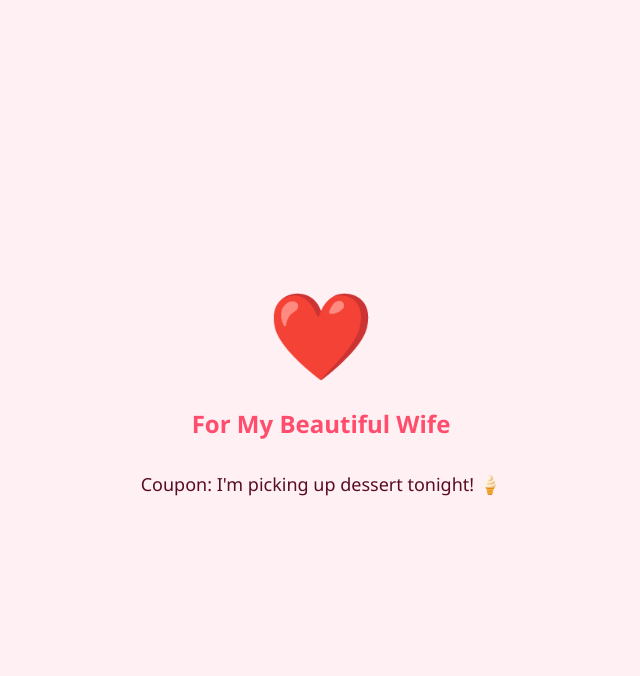
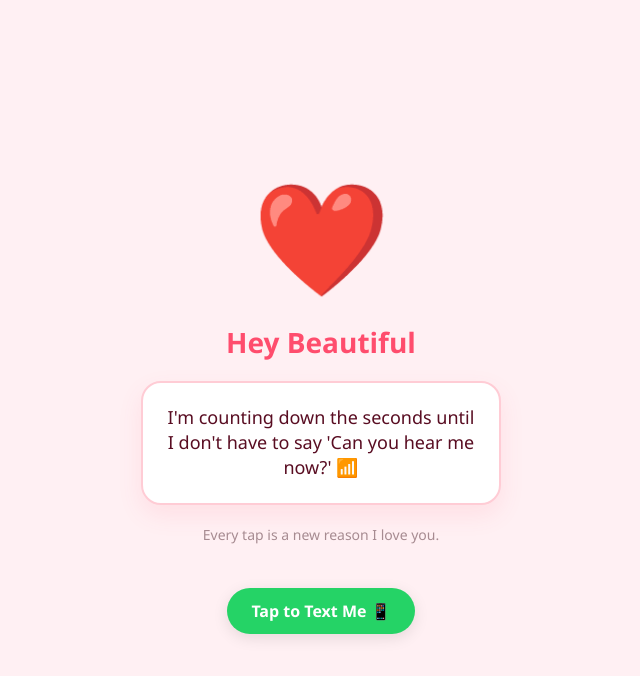
Before and after one commit to stmintun/van602, a plain HTML site: page index.html in a window 1280 px wide. Both pictures are taken after a click on the element "❤️". Shown: the whole page, without its empty margins (319-959 px from the left). Drawn offline with Linux system fonts and the light colour scheme.

Commit message:
Update index.html

```diff
--- a/index.html
+++ b/index.html
@@ -1,36 +1,146 @@
 <!DOCTYPE html>
-<html>
+<html lang="en">
 <head>
-    <meta name="viewport" content="width=device-width, initial-scale=1">
+    <meta charset="UTF-8">
+    <meta name="viewport" content="width=device-width, initial-scale=1.0">
+    <title>For My Beautiful Wife</title>
     <style>
-        body { background: #fff0f3; display: flex; flex-direction: column; align-items: center; justify-content: center; height: 100vh; margin: 0; font-family: 'Segoe UI', Tahoma, Geneva, Verdana, sans-serif; text-align: center; }
-        .heart { font-size: 80px; cursor: pointer; transition: transform 0.3s; animation: beat 1.2s infinite; }
-        @keyframes beat { 0%, 100% { transform: scale(1); } 50% { transform: scale(1.1); } }
-        h1 { color: #ff4d6d; margin-top: 20px; font-size: 24px; padding: 0 20px; }
-        #message { color: #590d22; font-size: 18px; margin-top: 15px; padding: 0 30px; min-height: 50px; }
-        .btn { margin-top: 30px; padding: 10px 20px; background: #ff4d6d; color: white; border: none; border-radius: 20px; font-weight: bold; }
+        :root {
+            --primary-pink: #ff4d6d;
+            --soft-bg: #fff0f3;
+            --text-dark: #590d22;
+        }
+
+        body {
+            background-color: var(--soft-bg);
+            display: flex;
+            flex-direction: column;
+            align-items: center;
+            justify-content: center;
+            height: 100vh;
+            margin: 0;
+            font-family: 'Segoe UI', Roboto, Helvetica, Arial, sans-serif;
+            text-align: center;
+            overflow: hidden;
+        }
+
+        .container {
+            padding: 20px;
+            max-width: 400px;
+        }
+
+        .heart {
+            font-size: 100px;
+            cursor: pointer;
+            display: inline-block;
+            transition: transform 0.2s;
+            animation: beat 1.2s infinite;
+            user-select: none;
+            -webkit-tap-highlight-color: transparent;
+        }
+
+        @keyframes beat {
+            0%, 100% { transform: scale(1); }
+            50% { transform: scale(1.15); }
+        }
+
+        .heart:active {
+            transform: scale(0.9);
+        }
+
+        h1 {
+            color: var(--primary-pink);
+            font-size: 28px;
+            margin: 20px 0 10px 0;
+        }
+
+        #message-box {
+            background: white;
+            padding: 20px;
+            border-radius: 20px;
+            box-shadow: 0 10px 25px rgba(255, 77, 109, 0.1);
+            min-height: 80px;
+            display: flex;
+            align-items: center;
+            justify-content: center;
+            margin: 20px;
+            border: 2px solid #ffccd5;
+        }
+
+        #message {
+            color: var(--text-dark);
+            font-size: 18px;
+            font-weight: 500;
+            line-height: 1.4;
+        }
+
+        .instruction {
+            font-size: 14px;
+            color: #a78b91;
+            margin-top: 10px;
+        }
+
+        .whatsapp-btn {
+            margin-top: 30px;
+            display: inline-block;
+            padding: 12px 24px;
+            background-color: #25D366;
+            color: white;
+            text-decoration: none;
+            border-radius: 50px;
+            font-weight: bold;
+            font-size: 16px;
+            box-shadow: 0 4px 15px rgba(0,0,0,0.1);
+        }
     </style>
 </head>
 <body>
 
-    <div class="heart" onclick="newLove()">❤️</div>
-    <h1>For My Beautiful Wife</h1>
-    <div id="message">Tap the heart for a surprise...</div>
+    <div class="container">
+        <div class="heart" onclick="newLove()">❤️</div>
+        <h1>Hey Beautiful</h1>
+
+        <div id="message-box">
+            <div id="message">Tap the heart for a surprise...</div>
+        </div>
+
+        <p class="instruction">Every tap is a new reason I love you.</p>
+
+        <a href="https://wa.me/YOUR_NUMBER?text=I%20just%20opened%20your%20app!%20I%20miss%20you%20too!%20❤️" class="whatsapp-btn">
+            Tap to Text Me 📱
+        </a>
+    </div>
 
     <script>
         const notes = [
-            "You are my favorite person in the world! ❤️",
-            "Coupon: One long hug on arrival home.",
-            "Thinking of you makes my day better.",
-            "Coupon: I'm picking up dessert tonight! 🍦",
-            "You look stunning today.",
-            "I'm so lucky to have you by my side."
+            "I love you more than the miles between us! ❤️",
+            "Coupon: Valid for one 3-hour 'fall asleep on FaceTime' session. 📱",
+            "Distance makes the heart grow fonder... and our phone bills higher. Worth it! 💸",
+            "Coupon: You get to pick the movie for our next virtual date night. 🍿",
+            "I miss your face. Like, a lot. Like, more than a kid misses summer break. 🏃‍♂️",
+            "Coupon: One 'Virtual Hug' (Close your eyes and imagine I'm squeezing you!)",
+            "I'm counting down the seconds until I don't have to say 'Can you hear me now?' 📶",
+            "You’re worth every single mile and every time the Wi-Fi cuts out. ❤️",
+            "Funny Fact: If I could teleport, I'd be at your door right now. Also, I'd be very rich. ⚡",
+            "Coupon: I'll send you a surprise snack delivery this week! 🍕",
+            "I love you even when you're hangry via video call. 🦖",
+            "You are the 'CSS' to my 'HTML'—you make everything look beautiful. 💻",
+            "I'd still choose you even if you didn't know where we should eat for dinner. 🍕",
+            "Coupon: I will kill any spider that enters your room while we are on video. 🕷️",
+            "You're the person I want to annoy for the rest of my life. ❤️"
         ];
 
         function newLove() {
             const msgDiv = document.getElementById('message');
-            const randomNote = notes[Math.floor(Math.random() * notes.length)];
-            msgDiv.innerText = randomNote;
+
+            // Add a little pop animation when text changes
+            msgDiv.style.opacity = 0;
+
+            setTimeout(() => {
+                const randomNote = notes[Math.floor(Math.random() * notes.length)];
+                msgDiv.innerText = randomNote;
+                msgDiv.style.opacity = 1;
+            }, 150);
         }
     </script>
 </body>
```
